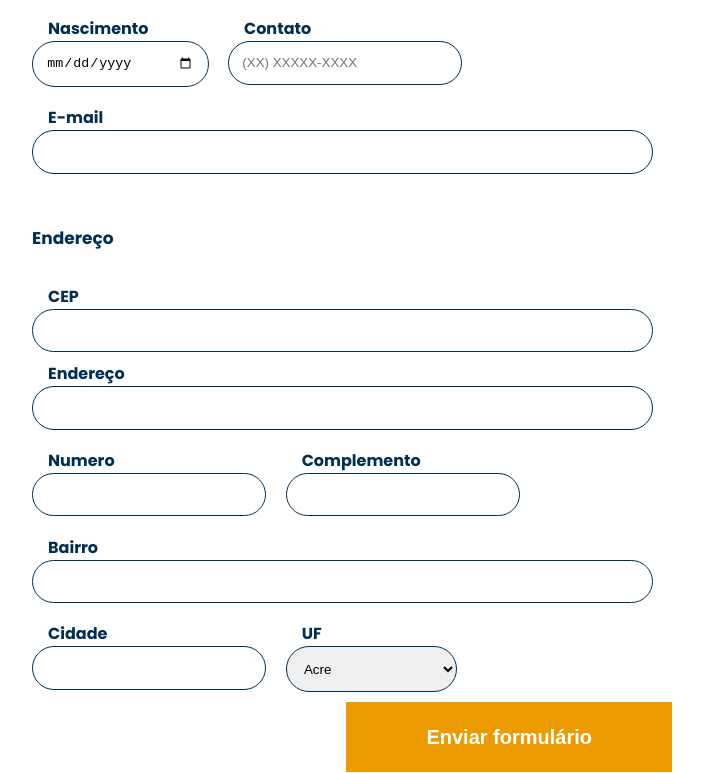
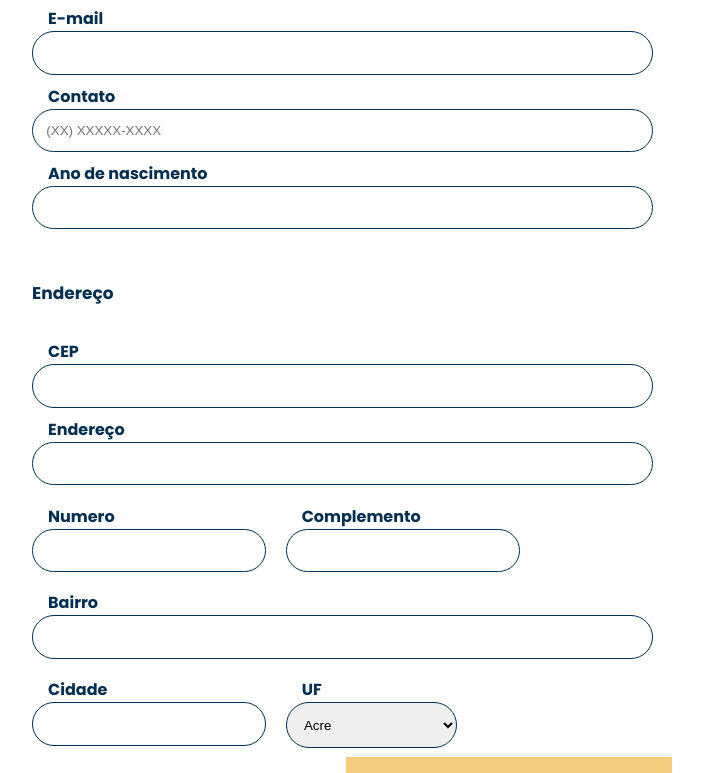
Before and after one commit to sergio-bruno/books-alura, an Angular app: page /cadastro in a window 1280 px wide. Shown: the part 367-1140 px from the top of the page, without its empty margins (288-991 px from the left). Built offline with nearby package versions, Linux system fonts and the light colour scheme.

Commit message:
Explorando os Validadores

```diff
--- a/src/app/app.module.ts
+++ b/src/app/app.module.ts
@@ -8,9 +8,10 @@ import { FooterComponent } from './components/footer/footer.component';
 import { CadastroComponent } from './cadastro/cadastro.component';
 import { SucessoCadastroComponent } from './sucesso-cadastro/sucesso-cadastro.component';
 import { FormsModule } from '@angular/forms';
+import { MensagemComponent } from './components/mensagem/mensagem.component';
 
 @NgModule({
-  declarations: [AppComponent, HeaderComponent, FooterComponent, CadastroComponent, SucessoCadastroComponent],
+  declarations: [AppComponent, HeaderComponent, FooterComponent, CadastroComponent, SucessoCadastroComponent, MensagemComponent],
   imports: [BrowserModule, AppRoutingModule, FormsModule],
   providers: [],
   bootstrap: [AppComponent],
--- a/src/app/cadastro/cadastro.component.css
+++ b/src/app/cadastro/cadastro.component.css
@@ -53,6 +53,10 @@
   cursor: pointer;
   float: right;
 }
+.formulario__botao:disabled {
+  opacity: .5;
+  cursor: no-drop;
+}
 
 .formulario__erro {
   display: flex;
@@ -77,6 +81,5 @@
 
 .ng-invalid.ng-touched:not(form){
   border-color: red;
-  box-shadow: 1px 1px 5px #000000;
   color: red;
 }
--- a/src/app/cadastro/cadastro.component.html
+++ b/src/app/cadastro/cadastro.component.html
@@ -1,47 +1,51 @@
 <main class="principal">
   <h2 class="principal__titulo">Dados do cadastro</h2>
 
-  <form class="principal__formulario" id="formulario" #form="ngForm" (ngSubmit)="cadastrar(form)">
+  <form class="principal__formulario" id="formulario" (ngSubmit)="cadastrar(form)" #form="ngForm">
     <h3 class="principal__subtitulo">Dados pessoais</h3>
     <div class="formulario__campo">
       <label class="campo__etiqueta" for="nome">Nome Completo</label>
-      <input name="nome" id="nome" class="campo__escrita" ngModel #nome="ngModel" required minlength="2" />
-      <div *ngIf="(nome?.invalid && nome?.touched) || nome?.dirty">
-        <small class="erro__texto" *ngIf="nome?.errors?.['required']">Preecha seu nome completo</small>
-        <small class="erro__texto" *ngIf="nome?.errors?.['minlength']">Nome deve ter mais de 2
-          caracteres.</small>
-      </div>
+      <input name="nome" id="nome" class="campo__escrita" ngModel #nome="ngModel" required minlength="2">
+        <div *ngIf="(nome.invalid && nome.touched) || nome.dirty">
+          <app-mensagem *ngIf="nome?.errors?.['required']" mensagem="Campo nome obrigatório"></app-mensagem>
+          <app-mensagem *ngIf="nome?.errors?.['minlength']" mensagem="Nome deve ter mais de 2 caracteres"></app-mensagem>
+        </div>
+    </div>
 
+    <div class="formulario__campo">
+      <label class="campo__etiqueta" for="email">E-mail</label>
+      <input name="email" id="email" type="email" class="campo__escrita" ngModel #email="ngModel" required email
+        pattern="^[\w-\.]+@([\w-]+\.)+[\w-]{2,4}$" />
+      <small class="erro__texto" *ngIf="email?.errors?.['required'] && email?.touched">
+        Campo e-mail obrigatório.
+      </small>
+      <small class="erro__texto" *ngIf="email?.errors?.['email'] else patternEmail">
+        Campo e-mail incorreto.
+      </small>
+      <ng-template #patternEmail>
+        <small class="erro__texto" *ngIf="email?.errors?.['pattern']">
+          Acrescente "@" e ".com".
+        </small>
+      </ng-template>
     </div>
-    <div class="formulario__dupla">
-      <div class="formulario__campo">
-        <label class="campo__etiqueta" for="nascimento">Nascimento</label>
-        <input name="nascimento" id="nascimento" type="date" class="campo__escrita" ngModel #nascimento="ngModel" required />
-      </div>
-      <div class="formulario__campo">
-        <label class="campo__etiqueta" for="telefone">Contato</label>
 
-        <input name="telefone" id="telefone" type="tel" placeholder="(XX) XXXXX-XXXX" class="campo__escrita" ngModel #telefone="ngModel" required pattern="(\(?\d{2}\)?\s?)(\d{4-5}\-?\d{4})"/>
-
-        <div *ngIf="telefone?.invalid && telefone?.touched">
-
-          <small class="erro__texto" *ngIf="telefone?.errors?.['required']">
-            O campo telefone deve ser preenchido.*
-          </small>
-          <small class="erro__texto" *ngIf="telefone?.errors?.['pattern']">
-            Campo telefone deve ter DDD com 2 digitos e numéro de telefone com 9 digitos.
-          </small>
-        </div>
-
+    <div class="formulario__campo">
+      <label class="campo__etiqueta" for="telefone">Contato</label>
+      <input name="telefone" id="telefone" type="tel" placeholder="(XX) XXXXX-XXXX" class="campo__escrita" ngModel
+        #telefone="ngModel" required pattern="(\(?\d{2}\)?\s?)(\d{5}\-?\d{4})" />
+      <div *ngIf="(telefone.invalid && telefone.touched) || telefone.dirty">
+        <app-mensagem *ngIf="telefone?.errors?.['required']" mensagem="Campo telefone obrigatório"></app-mensagem>
+        <app-mensagem *ngIf="telefone?.errors?.['pattern']" mensagem="Campo telefone deve ter DDD com 2 digitos e 9 digitos"></app-mensagem>
       </div>
     </div>
+
+
     <div class="formulario__campo">
-      <label class="campo__etiqueta" for="email">E-mail</label>
-      <input name="email" id="email" type="email" class="campo__escrita" ngModel #email="ngModel" required email pattern="^[\w-\.]+@([\w-]+\.)+[\w-]{2,4}$"/>
-      <div *ngIf="email?.invalid && email?.touched">
-        <small class="erro__texto" *ngIf="email?.errors?.['required']">O campo de email precisa ser preenchido.*</small>
-        <small class="erro__texto" *ngIf="email?.errors?.['pattern']">O email informado está faltando algo PATTERN.*</small>
-        <small class="erro__texto" *ngIf="email?.errors?.['email']">O email informado está faltando algo ERRO.*</small>
+      <label class="campo__etiqueta" for="ano_nascimento">Ano de nascimento</label>
+      <input name="ano_nascimento" id="ano_nascimento" type="number" class="campo__escrita" ngModel #ano_nascimento="ngModel" required verificaMaiorIdade pattern="\d*" maxlength="4" />
+      <div *ngIf="(ano_nascimento.invalid && ano_nascimento.touched) || ano_nascimento.dirty">
+        <app-mensagem *ngIf="ano_nascimento?.errors?.['required']" mensagem="Informe seu ano de nascimento"></app-mensagem>
+        <app-mensagem *ngIf="ano_nascimento?.errors?.['verificaMaiorIdade']" mensagem="Usuário deve ser maior de 18 anos"></app-mensagem>
       </div>
     </div>
 
@@ -49,18 +53,18 @@
 
     <div class="formulario__campo">
       <label class="campo__etiqueta" for="cep">CEP</label>
-      <input name="cep" id="cep" class="campo__escrita" />
-      <div id="erro"></div>
+      <input type="text" class="campo__escrita" name="cep" />
     </div>
+
 
     <div class="formulario__campo">
       <label class="campo__etiqueta" for="endereco">Endereço</label>
-      <input name="endereco" id="endereco" class="campo__escrita" />
+      <input name="endereco" id="endereco" class="campo__escrita"  />
     </div>
     <div class="formulario__dupla">
       <div class="formulario__campo">
         <label class="campo__etiqueta" for="numero">Numero</label>
-        <input name="numero" id="numero" class="campo__escrita" />
+        <input name="numero" id="numero" class="campo__escrita"  />
       </div>
       <div class="formulario__campo">
         <label class="campo__etiqueta" for="complemento">Complemento</label>
@@ -69,12 +73,12 @@
     </div>
     <div class="formulario__campo">
       <label class="campo__etiqueta" for="bairro">Bairro</label>
-      <input name="bairro" id="bairro" class="campo__escrita" />
+      <input name="bairro" id="bairro" class="campo__escrita"  />
     </div>
     <div class="formulario__dupla">
       <div class="formulario__campo">
         <label class="campo__etiqueta" for="cidade">Cidade</label>
-        <input name="cidade" id="cidade" class="campo__escrita" />
+        <input name="cidade" id="cidade" class="campo__escrita"  />
       </div>
 
       <div class="formulario__campo">
@@ -114,6 +118,6 @@
     </div>
 
 
-    <button type="submit" class="formulario__botao">Enviar formulário</button>
+    <button type="submit" class="formulario__botao" [disabled]="form.invalid">Enviar formulário</button>
   </form>
 </main>
--- a/src/app/cadastro/cadastro.component.ts
+++ b/src/app/cadastro/cadastro.component.ts
@@ -1,26 +1,37 @@
-import { Router } from '@angular/router';
-import { Component, OnInit } from '@angular/core';
-import { NgForm } from '@angular/forms';
+import { Router } from "@angular/router";
+import { Component, OnInit } from "@angular/core";
+//import { HttpClient } from "@angular/common/http";
+// import { map } from "rxjs/operators";
 
 @Component({
-  selector: 'app-cadastro',
-  templateUrl: './cadastro.component.html',
-  styleUrls: ['./cadastro.component.css']
+  selector: "app-cadastro",
+  templateUrl: "./cadastro.component.html",
+  styleUrls: ["./cadastro.component.css"],
 })
 export class CadastroComponent implements OnInit {
 
-  constructor(private router: Router) { }
+  constructor(private router: Router) {}
 
-  ngOnInit(): void {
+  ngOnInit(): void {}
+
+  cadastrar(form: any) {
+    return form.valid ? this.router.navigate(['sucesso']) : alert('Formulário inválido');
   }
 
-  cadastrar(form : any){
-    console.log(form);
-    if(form.valid){
-      this.router.navigate(['sucesso']);
-      console.log('Formulário enviado');
-    }else{
-      console.log('Formulário inválido');
-    }
-  }
+  // consultaCEP(cep: any, form: any) {
+  //   cep = cep.value.replace(/\D/g, "");
+  //   if (cep != "") {
+  //     var validaCEP = /^[0-9]{8}$/;
+  //     if (validaCEP.test(cep)) {
+  //       this.http
+  //         .get(`https://viacep.com.br/ws/${cep}/json/`)
+  //         .subscribe((dados) => this.populaDadosForms(dados, form));
+  //     }
+  //   }
+  // }
+  // populaDadosForms(dados:any, form: any){
+  //   form.setValue({
+  //     nome: null, email: null, endereco: {rua: dados.logradouro,cep:dados.cep , numero: dados,complemento:dados.complemento , bairro: dados.bairro, cidade: dados.cidade, estado:dados.estado }
+  //   })
+  // }
 }
--- /dev/null
+++ b/src/app/components/mensagem/mensagem.component.css
@@ -0,0 +1,5 @@
+.erro__texto {
+    font-size: 12px;
+    line-height: 18px;
+    color: var(--vermelho);
+  }
--- /dev/null
+++ b/src/app/components/mensagem/mensagem.component.html
@@ -0,0 +1,2 @@
+
+<small class="erro__texto">{{ mensagem }}</small>
--- /dev/null
+++ b/src/app/components/mensagem/mensagem.component.ts
@@ -0,0 +1,17 @@
+import { Component, Input, OnInit } from '@angular/core';
+
+@Component({
+  selector: 'app-mensagem',
+  templateUrl: './mensagem.component.html',
+  styleUrls: ['./mensagem.component.css']
+})
+export class MensagemComponent implements OnInit {
+
+  @Input() mensagem = '';
+
+  constructor() { }
+
+  ngOnInit(): void {
+  }
+
+}
```
Also changed, not shown: 1 other file (tests, documents, lock files or other folders).
